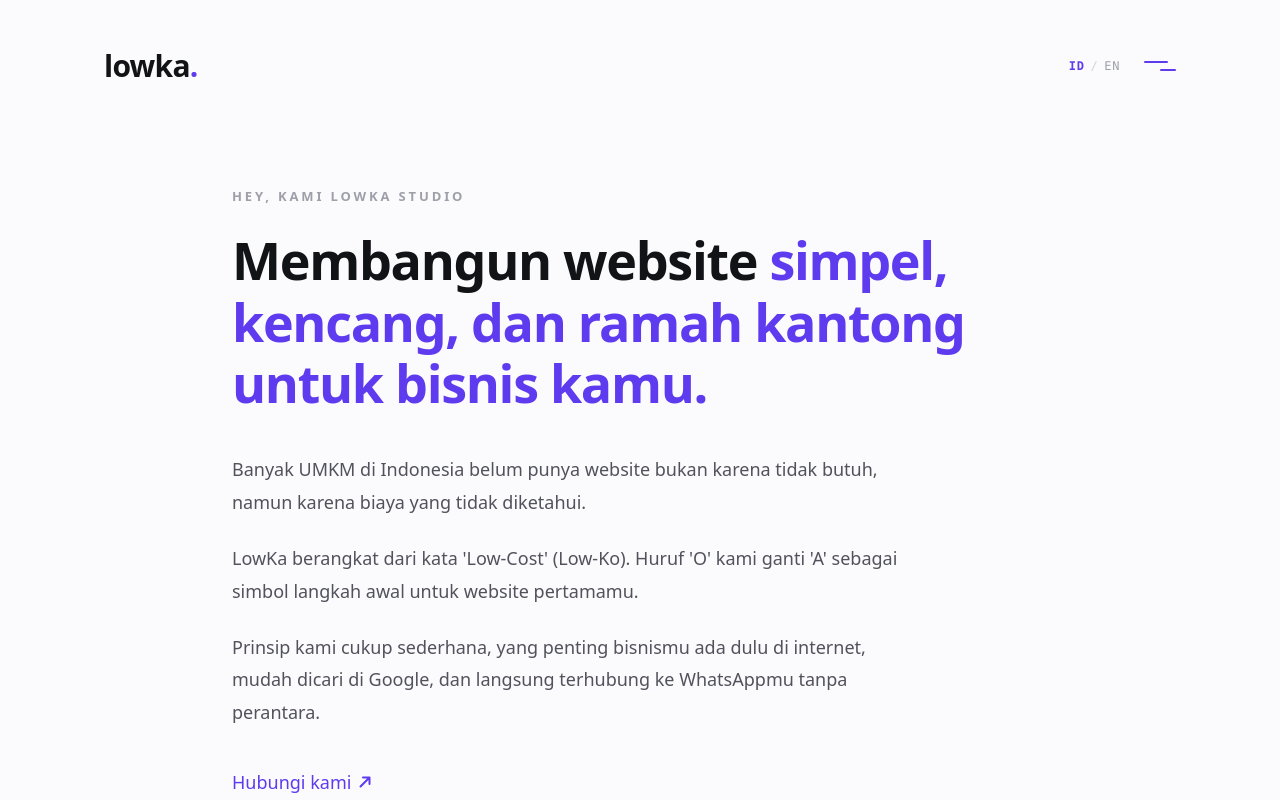
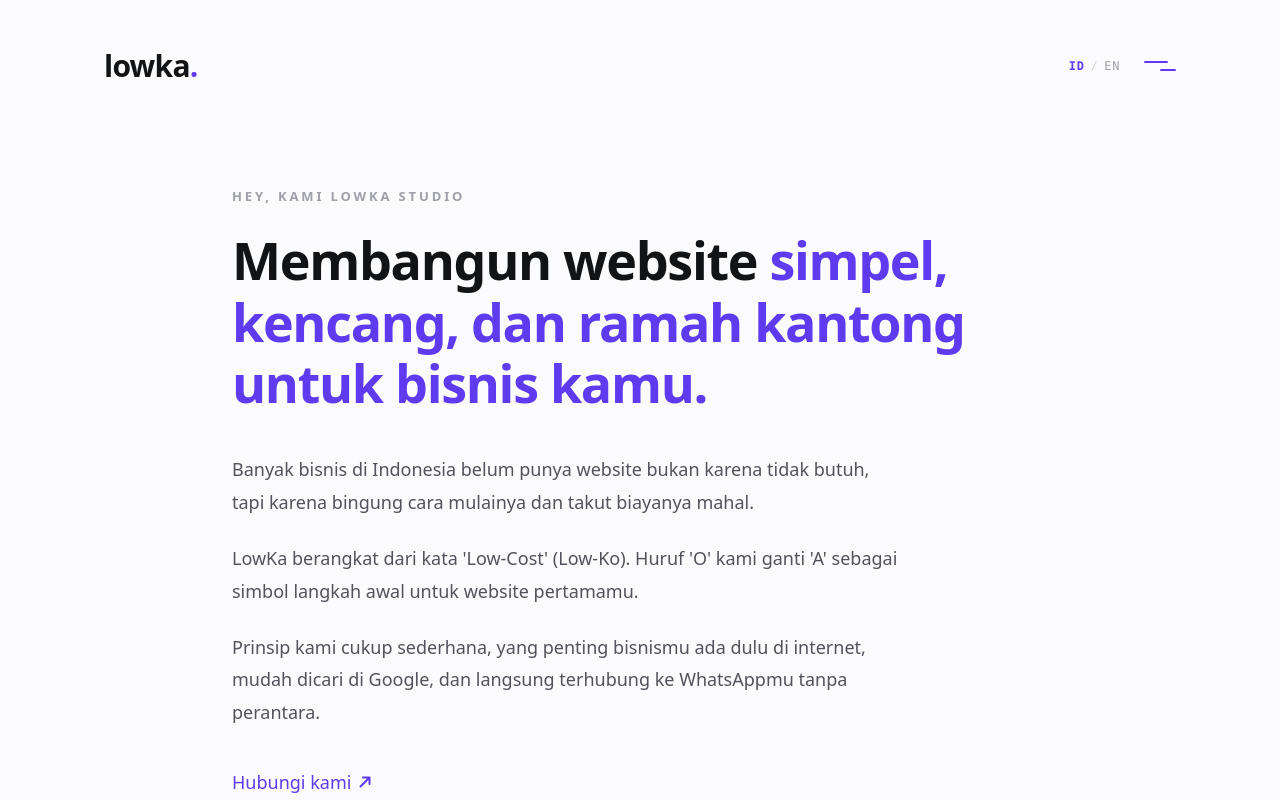
Before and after one commit to candraalief/lowka-studio, a Next.js app: page / in a window 1280 px wide. Shown: the top 800 px of the page. Built offline with nearby package versions, Linux system fonts and the light colour scheme.

Commit message:
fix(copy): update phrasing to 'bingung cara mulainya dan takut biayanya mahal'

```diff
--- a/src/content/dictionary.ts
+++ b/src/content/dictionary.ts
@@ -48,7 +48,7 @@ export const dictionaries: Record<Language, Dictionary> = {
       eyebrow: "HEY, KAMI LOWKA STUDIO",
       leadTitle: "Membangun website ",
       leadHighlight: "simpel, kencang, dan ramah kantong untuk bisnis kamu.",
-      p1: "Banyak UMKM di Indonesia belum punya website bukan karena tidak butuh, namun karena biaya yang tidak diketahui.",
+      p1: "Banyak bisnis di Indonesia belum punya website bukan karena tidak butuh, tapi karena bingung cara mulainya dan takut biayanya mahal.",
       p2: "LowKa berangkat dari kata 'Low-Cost' (Low-Ko). Huruf 'O' kami ganti 'A' sebagai simbol langkah awal untuk website pertamamu.",
       p3: "Prinsip kami cukup sederhana, yang penting bisnismu ada dulu di internet, mudah dicari di Google, dan langsung terhubung ke WhatsAppmu tanpa perantara.",
       contactLink: "Hubungi kami",
@@ -86,7 +86,7 @@ export const dictionaries: Record<Language, Dictionary> = {
       eyebrow: "HEY, WE'RE LOWKA STUDIO",
       leadTitle: "Crafting the first ",
       leadHighlight: "fast, simple, and budget-friendly website for your business.",
-      p1: "Most businesses in Indonesia don't have a website not because they don't need one, but because of unknown costs.",
+      p1: "Most businesses in Indonesia don't have a website not because they don't need one, but because they're unsure where to start and fear high costs.",
       p2: "LowKa stems from 'Low-Cost' (Low-Ko). We replaced 'O' with 'A' as a symbol of taking the first step for your very first website.",
       p3: "Our principle is simple: get your business online first, make it easy to find on Google, and connect customers directly to your WhatsApp without friction.",
       contactLink: "Contact us",
```
